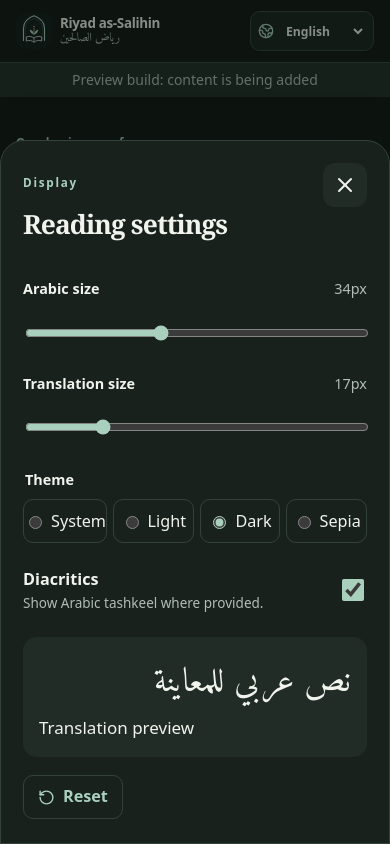
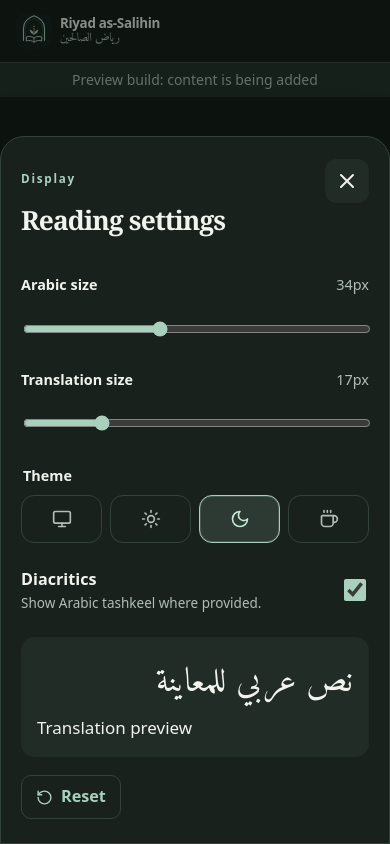
Before and after one commit to haiderimran019/Riyadh-as-Saliheen, a React (Vite) app: page /settings in a window 390 px wide. Both pictures are taken after a click on the button "Open". Shown: the top 844 px of the page. Built offline with nearby package versions, Linux system fonts and the light colour scheme; no server answers; a web font is replaced by a local one.

Commit message:
Polish mobile reader settings and hadith details

```diff
--- a/src/App.tsx
+++ b/src/App.tsx
@@ -3,7 +3,6 @@ import { BookOpen } from 'lucide-react'
 import { Link, Navigate, Route, Routes } from 'react-router-dom'
 import { APP_NAME, DATA_MODE } from './config'
 import { InstallPrompt } from './components/InstallPrompt'
-import { LanguagePicker } from './components/LanguagePicker'
 import { ReadingControlsSheet } from './components/ReadingControlsSheet'
 import { SiteFooter } from './components/SiteFooter'
 import { FeedbackModal } from './components/FeedbackModal'
@@ -22,7 +21,6 @@ export function App() {
           <span className="brand-mark" aria-hidden="true"><img src={`${import.meta.env.BASE_URL}icons/icon.svg`} alt="" /></span>
           <span className="brand-copy"><strong>{APP_NAME}</strong><small>رياض الصالحين</small></span>
         </Link>
-        <LanguagePicker />
       </header>
       {DATA_MODE === 'placeholder' && <p className="preview-banner" role="status">Preview build: content is being added</p>}
 
--- a/src/components/HadithCard.tsx
+++ b/src/components/HadithCard.tsx
@@ -1,5 +1,5 @@
 import { useEffect, useState } from 'react'
-import { AlertCircle, Bookmark, Copy, Info, Share2 } from 'lucide-react'
+import { Bookmark, Copy, Info, Share2 } from 'lucide-react'
 import { Link } from 'react-router-dom'
 import { db, type BookmarkFolder } from '../data/db'
 import type { DatasetMetadata, HadithRecord, Translation } from '../types/hadith'
@@ -15,7 +15,6 @@ type Props = {
   collectionId: string
   chapterId: string
   language: string
-  onOpenDetails: () => void
 }
 
 const ARABIC_DIACRITICS = /[\u0610-\u061A\u064B-\u065F\u0670\u06D6-\u06ED]/g
@@ -24,7 +23,7 @@ export function stripArabicDiacritics(value: string) {
   return value.replace(ARABIC_DIACRITICS, '')
 }
 
-export function HadithCard({ hadith, translation, translationMetadata, showDiacritics, arabicSize, collectionId, chapterId, language, onOpenDetails }: Props) {
+export function HadithCard({ hadith, translation, translationMetadata, showDiacritics, arabicSize, collectionId, chapterId, language }: Props) {
   const [saved, setSaved] = useState(false)
   const [folderId, setFolderId] = useState('')
   const [folders, setFolders] = useState<BookmarkFolder[]>([])
@@ -103,13 +102,7 @@ export function HadithCard({ hadith, translation, translationMetadata, showDiacr
 
       <footer className="hadith-footer">
         <div className="trust-summary">
-          {hadith.grades.length > 0 ? hadith.grades.map((grade) => (
-            <button className={`grade grade-button grade-${grade.grade.toLocaleLowerCase().replace(/[^a-z]+/g, '-')}`} key={`${grade.grader}-${grade.grade}`} onClick={onOpenDetails}>
-              <AlertCircle size={15} /> {grade.grade} · per {grade.grader}
-            </button>
-          )) : (
-            <button className="grade grade-button unavailable" onClick={onOpenDetails}><AlertCircle size={15} /> Grade not available</button>
-          )}
+          {hadith.grades.map((grade) => <span className={`grade grade-${grade.grade.toLocaleLowerCase().replace(/[^a-z]+/g, '-')}`} key={`${grade.grader}-${grade.grade}`}>{grade.grade} <small>· per {grade.grader}</small></span>)}
           <span className="reference">Reference: {hadith.collection}, no. {hadith.number}</span>
         </div>
         <div className="save-controls">
@@ -119,7 +112,6 @@ export function HadithCard({ hadith, translation, translationMetadata, showDiacr
               {folders.map((folder) => <option key={folder.id} value={folder.id}>{folder.name}</option>)}
             </select>
           )}
-          <button className="details-button" onClick={onOpenDetails}>Reference & details</button>
         </div>
       </footer>
     </article>
--- a/src/components/LanguagePicker.tsx
+++ b/src/components/LanguagePicker.tsx
@@ -1,5 +1,5 @@
 import { useEffect, useState } from 'react'
-import { Globe2 } from 'lucide-react'
+import { Languages } from 'lucide-react'
 import { APP_EVENTS, dispatchAppEvent } from '../core/appEvents'
 import { getSetting, setSetting } from '../data/db'
 
@@ -13,14 +13,10 @@ export function LanguagePicker() {
     return () => window.removeEventListener(APP_EVENTS.languageChange, update)
   }, [])
 
-  return (
-    <label className="header-language">
-      <Globe2 size={16} aria-hidden="true" />
-      <span className="sr-only">Translation language</span>
-      <select aria-label="Translation language" value={language} onChange={(event) => { const next = event.target.value; setLanguage(next); void setSetting('language', next); dispatchAppEvent(APP_EVENTS.languageChange, next) }}>
-        <option value="en">English</option>
-        <option value="ar">العربية</option>
-      </select>
-    </label>
-  )
+  const choose = (next: string) => { setLanguage(next); void setSetting('language', next); dispatchAppEvent(APP_EVENTS.languageChange, next) }
+  return <div className="settings-language-control" role="group" aria-label="Translation language">
+    <Languages size={18} aria-hidden="true" />
+    <button type="button" aria-pressed={language === 'en'} onClick={() => choose('en')}>English</button>
+    <button type="button" lang="ar" aria-pressed={language === 'ar'} onClick={() => choose('ar')}>العربية</button>
+  </div>
 }
--- a/src/components/ReadingControlsSheet.tsx
+++ b/src/components/ReadingControlsSheet.tsx
@@ -1,5 +1,5 @@
 import { useEffect, useRef, useState } from 'react'
-import { RotateCcw, X } from 'lucide-react'
+import { Coffee, Monitor, Moon, RotateCcw, Sun, X } from 'lucide-react'
 import { getSetting, setSetting } from '../data/db'
 import { APP_EVENTS, dispatchAppEvent } from '../core/appEvents'
 
@@ -89,7 +89,9 @@ export function ReadingControlsSheet() {
         </header>
         <label className="range-setting"><span><strong>Arabic size</strong><output>{preferences.arabicSize}px</output></span><input type="range" min="20" max="56" value={preferences.arabicSize} onChange={(event) => update('arabicSize', Number(event.target.value))} /></label>
         <label className="range-setting"><span><strong>Translation size</strong><output>{preferences.translationSize}px</output></span><input type="range" min="14" max="28" value={preferences.translationSize} onChange={(event) => update('translationSize', Number(event.target.value))} /></label>
-        <fieldset className="theme-options"><legend>Theme</legend>{(['system', 'light', 'dark', 'sepia'] as const).map((theme) => <label key={theme}><input type="radio" name="reader-theme" checked={preferences.theme === theme} onChange={() => update('theme', theme)} /> {theme}</label>)}</fieldset>
+        <fieldset className="theme-options"><legend>Theme</legend><div className="theme-buttons">{([
+          ['system', 'System', Monitor], ['light', 'Light', Sun], ['dark', 'Dark', Moon], ['sepia', 'Sepia', Coffee],
+        ] as const).map(([theme, label, Icon]) => <button type="button" key={theme} className="theme-choice" aria-label={`${label} theme`} title={`${label} theme`} aria-pressed={preferences.theme === theme} onClick={() => update('theme', theme)}><Icon size={20} aria-hidden="true" /></button>)}</div></fieldset>
         <label className="switch-setting"><span><strong>Diacritics</strong><small>Show Arabic tashkeel where provided.</small></span><input type="checkbox" checked={preferences.showDiacritics} onChange={(event) => update('showDiacritics', event.target.checked)} /></label>
         <div className="reading-preview" aria-label="Live reading preview"><p dir="rtl" lang="ar" style={{ fontSize: preferences.arabicSize }}>نص عربي للمعاينة</p><p style={{ fontSize: preferences.translationSize }}>Translation preview</p></div>
         <button className="reset-button" onClick={reset}><RotateCcw size={17} /> Reset</button>
--- a/src/edition.css
+++ b/src/edition.css
@@ -74,6 +74,11 @@ button, input, select, textarea { font-family: inherit; }
 .brand-copy small { color: var(--muted); font-family: Amiri, serif; font-size: .9rem; font-weight: 400; line-height: 1.15; }
 .header-language { gap: 6px; min-height: 42px; padding: 0 10px 0 13px; border-radius: 10px; background: var(--surface); }
 .header-language select { max-width: 7rem; min-height: 40px; padding: 0 20px 0 2px; border: 0; background: transparent; color: var(--text); font-size: .82rem; font-weight: 700; }
+.settings-language-control { display: inline-flex; align-items: center; gap: 4px; flex: none; padding: 4px; border: 1px solid var(--border); border-radius: 14px; background: var(--surface-soft); color: var(--accent); }
+.settings-language-control > svg { margin: 0 5px; }
+.settings-language-control button { min-width: 76px; min-height: 42px; padding: 0 10px; border: 0; border-radius: 10px; background: transparent; color: var(--muted); font: inherit; font-size: .84rem; font-weight: 750; cursor: pointer; }
+.settings-language-control button[aria-pressed='true'] { background: var(--surface); color: var(--text); box-shadow: 0 2px 10px rgba(15, 30, 22, .1); }
+.settings-language-control button:focus-visible, .theme-choice:focus-visible { outline: 3px solid var(--focus); outline-offset: 2px; }
 .eyebrow, .label { max-width: none; color: var(--accent); font-size: .73rem; font-weight: 850; letter-spacing: .15em; }
 .content-page, .reader-page { padding-top: clamp(34px, 5vw, 70px); }
 .page-heading h1, .page-heading h2 { font-family: 'Newsreader Variable', Georgia, serif; letter-spacing: -.04em; }
@@ -199,8 +204,21 @@ button, input, select, textarea { font-family: inherit; }
 .app-shell:has(.reader-page) .site-footer { padding-bottom: 30px; }
 .install-prompt { position: static; display: flex; width: fit-content; max-width: calc(100% - 36px); min-height: 44px; margin: 0 auto 18px; padding: 7px 14px; border: 1px solid var(--border); border-radius: 10px; background: var(--surface); color: var(--accent); font-size: .8rem; }
 
+/* Compact theme controls: icons stay readable and all four targets remain tappable. */
+.theme-options { display: block; min-width: 0; }
+.theme-buttons { display: grid; grid-template-columns: repeat(4, minmax(0, 1fr)); gap: 8px; }
+.theme-choice { display: grid; min-width: 0; min-height: 48px; place-items: center; border: 1px solid var(--border); border-radius: 13px; background: var(--surface); color: var(--muted); cursor: pointer; transition: color .16s ease, background .16s ease, border-color .16s ease, transform .16s ease; }
+.theme-choice:hover { transform: translateY(-1px); border-color: var(--accent); }
+.theme-choice[aria-pressed='true'] { border-color: var(--accent); background: color-mix(in srgb, var(--accent) 14%, var(--surface)); color: var(--accent-strong); box-shadow: inset 0 0 0 1px color-mix(in srgb, var(--accent) 20%, transparent); }
+@media (max-width: 720px) {
+  .settings-language-row { align-items: flex-start; flex-direction: column; gap: 12px; }
+  .settings-language-control { width: 100%; }
+  .settings-language-control button { flex: 1; }
+  .reading-sheet { padding-inline: 20px; }
+}
+
 @media (min-width: 1100px) {
-  .three-pane-page { grid-template-columns: minmax(190px, 230px) minmax(0, 1fr); gap: clamp(24px, 3vw, 46px); }
+  .two-pane-page { display: grid; grid-template-columns: minmax(190px, 230px) minmax(0, 830px); justify-content: center; gap: clamp(24px, 3vw, 46px); width: min(1180px, calc(100% - 48px)); }
   .read-pane { max-width: 830px; }
 }
 @media (max-width: 720px) {
--- a/src/pages/SettingsPage.tsx
+++ b/src/pages/SettingsPage.tsx
@@ -1,6 +1,7 @@
 import { Link } from 'react-router-dom'
 import { SHOW_FEEDBACK } from '../config'
 import { APP_EVENTS, dispatchAppEvent } from '../core/appEvents'
+import { LanguagePicker } from '../components/LanguagePicker'
 
 export function SettingsPage() {
   return (
@@ -11,6 +12,7 @@ export function SettingsPage() {
       </header>
       <div className="settings-list">
         <div className="setting-row"><span><strong>Reading display</strong><small>Arabic and translation size, theme, and diacritics.</small></span><button className="settings-action" onClick={() => dispatchAppEvent(APP_EVENTS.openReadingSettings)}>Open</button></div>
+        <div className="setting-row setting-language-row"><span><strong>Translation language</strong><small>Choose Arabic or English for the reader.</small></span><LanguagePicker /></div>
         <div className="setting-row">
           <span><strong>Sources and credits</strong><small>Review every Arabic dataset and translation independently.</small></span>
           <Link to="/sources">View</Link>
```
Also changed, not shown: src/pages/ReaderPage.tsx (+2 -62 lines), 2 other files (tests, documents, lock files or other folders).
